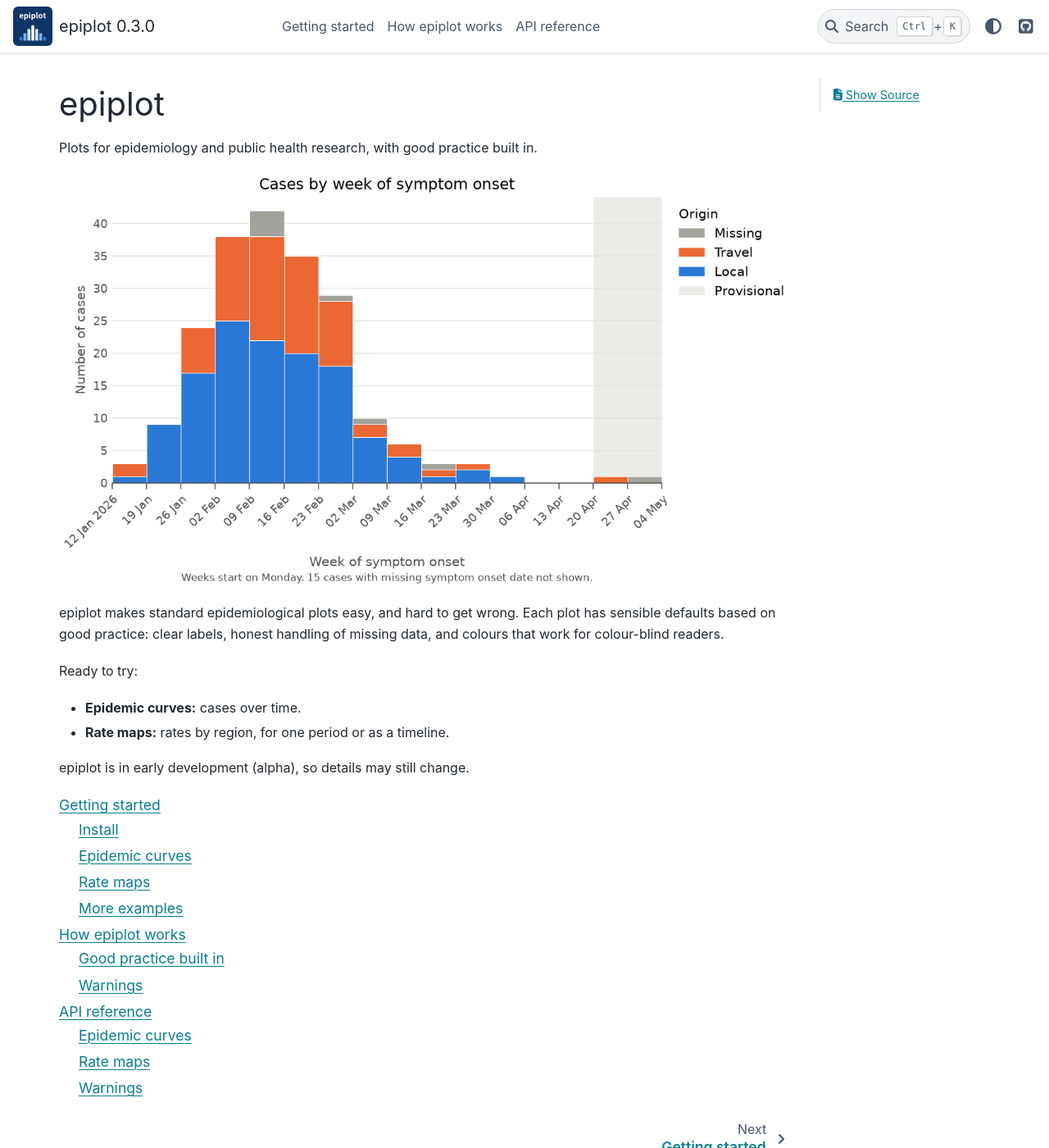
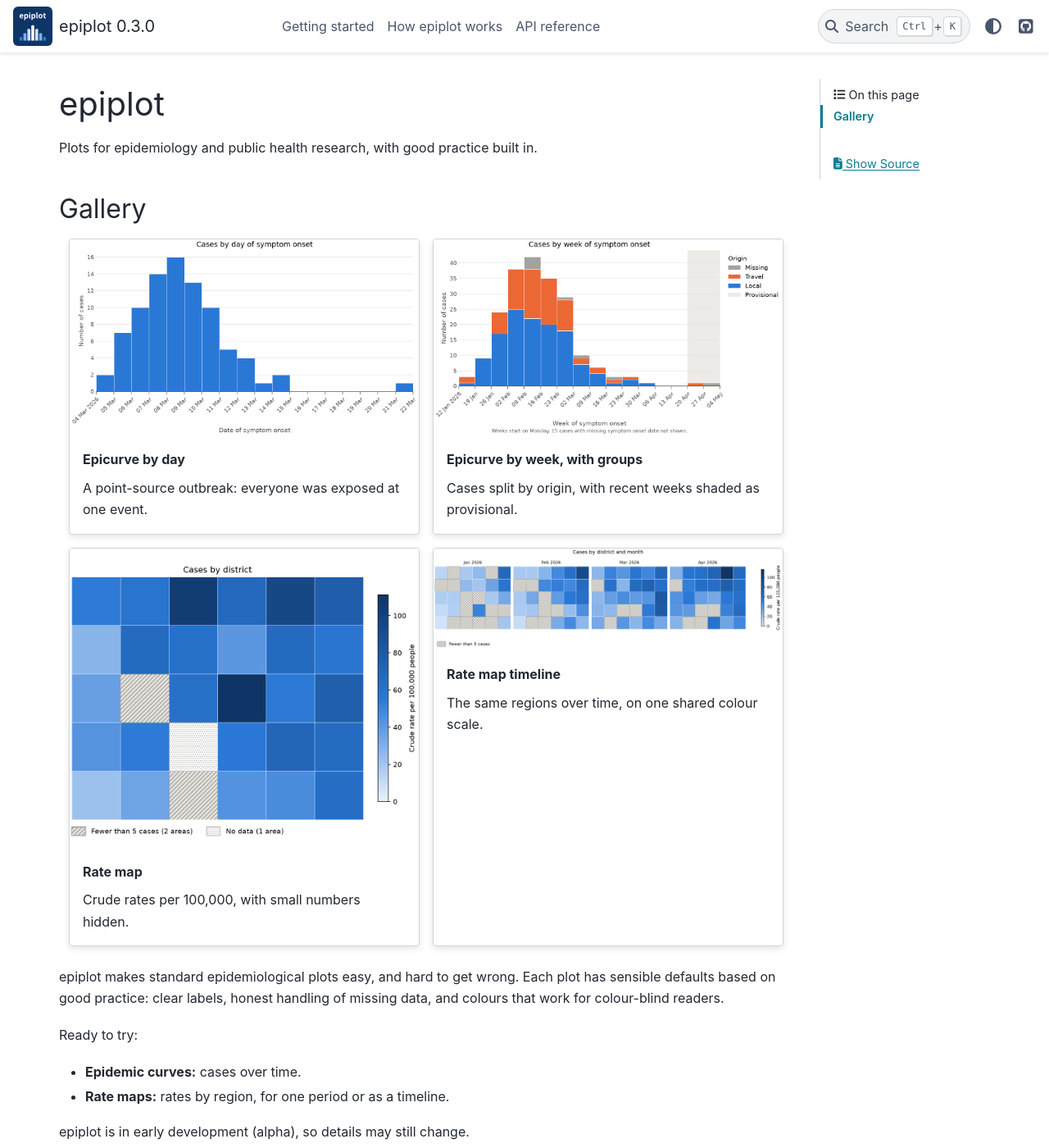
Before and after one commit to leehart3000/epiplot, a Sphinx documentation site: the page built from docs/index.md, in a window 1280 px wide and 1400 px high. Shown: the whole window at 82% size. Built offline with Sphinx 7.4.7 and the PyData theme 0.15.4, drawn with Linux system fonts in a browser that asks for light colours.

Commit message:
Add home page gallery and daily epicurve example

`````diff
--- a/docs/conf.py
+++ b/docs/conf.py
@@ -12,6 +12,7 @@ extensions = [
     "myst_parser",
     "sphinx.ext.autodoc",
     "sphinx.ext.napoleon",
+    "sphinx_design",
     "sphinxcontrib.mermaid",
 ]
 
--- a/docs/index.md
+++ b/docs/index.md
@@ -3,7 +3,47 @@
 Plots for epidemiology and public health research, with good practice
 built in.
 
-![An epidemic curve made with epiplot](images/epicurve_example.png)
+## Gallery
+
+````{grid} 1 2 2 2
+:gutter: 3
+
+```{grid-item-card} Epicurve by day
+:img-top: images/epicurve_daily_example.png
+:img-alt: Bar chart of cases by day of symptom onset, with a single peak
+:link: api.html#epiplot.epicurve
+:link-type: url
+
+A point-source outbreak: everyone was exposed at one event.
+```
+
+```{grid-item-card} Epicurve by week, with groups
+:img-top: images/epicurve_example.png
+:img-alt: Stacked bar chart of cases by week, split into local and travel cases
+:link: api.html#epiplot.epicurve
+:link-type: url
+
+Cases split by origin, with recent weeks shaded as provisional.
+```
+
+```{grid-item-card} Rate map
+:img-top: images/rate_map_example.png
+:img-alt: Map of districts shaded by rate per 100,000 people
+:link: api.html#epiplot.rate_map
+:link-type: url
+
+Crude rates per 100,000, with small numbers hidden.
+```
+
+```{grid-item-card} Rate map timeline
+:img-top: images/rate_map_timeline_example.png
+:img-alt: Four maps showing rates by district, one for each month
+:link: api.html#epiplot.rate_map_timeline
+:link-type: url
+
+The same regions over time, on one shared colour scale.
+```
+````
 
 epiplot makes standard epidemiological plots easy, and hard to get wrong.
 Each plot has sensible defaults based on good practice: clear labels,
--- a/pyproject.toml
+++ b/pyproject.toml
@@ -110,6 +110,7 @@ sphinx = "*"
 myst-parser = "*"
 pydata-sphinx-theme = "*"
 sphinxcontrib-mermaid = "*"
+sphinx-design = "*"
 
 [tool.pixi.feature.docs.tasks]
 docs = "sphinx-build -W --keep-going -b html docs docs/_build/html"
`````
Also changed, not shown: docs/images/epicurve_daily_example.png (added), docs/images/rate_map_example.png (added), 2 other files.
